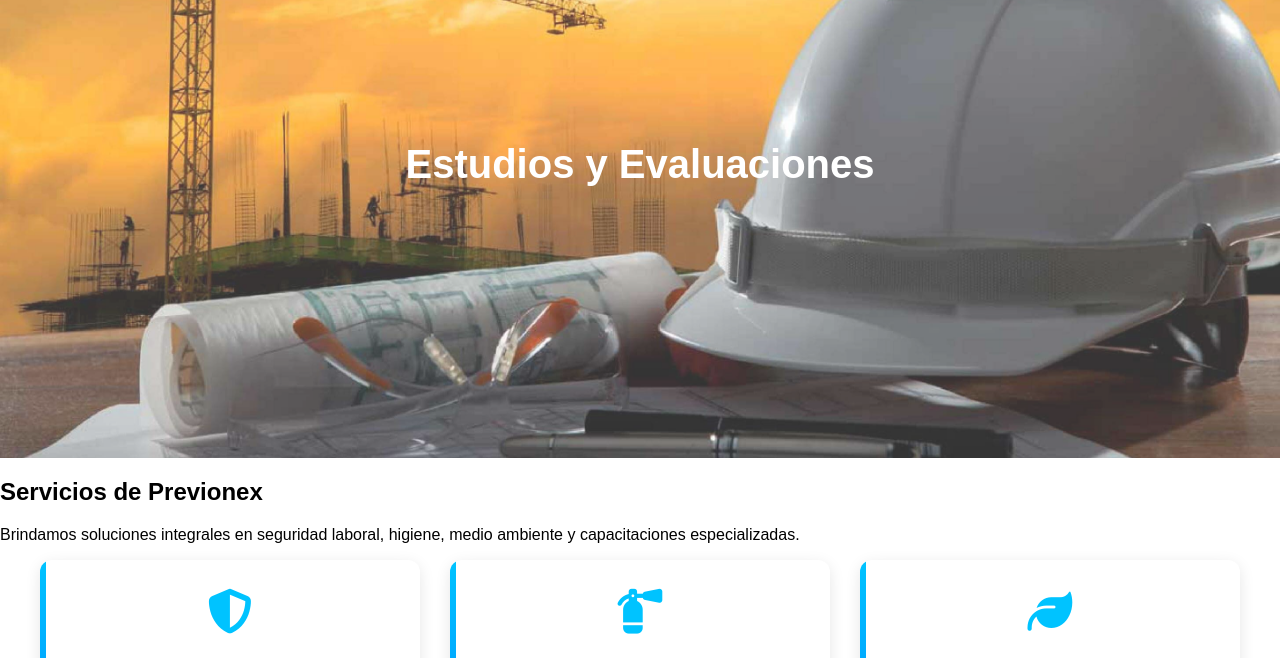
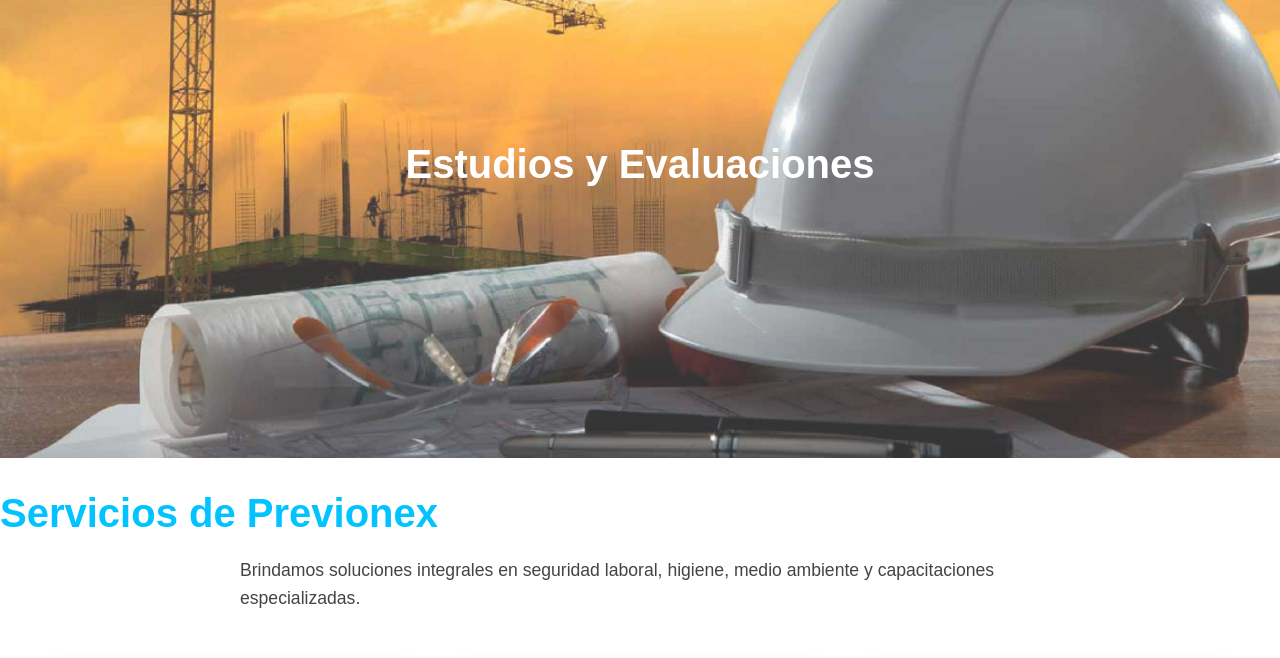
Before and after one commit to Nahuel00-ME/Previonex, a plain HTML site: page Page/servicios.html in a window 1280 px wide. Shown: the part 142-800 px from the top of the page. Drawn offline with Linux system fonts and the light colour scheme; a script that the page names is missing.

```diff
--- a/Page/servicios.html
+++ b/Page/servicios.html
@@ -56,8 +56,8 @@
     </div>
 
     <section class="servicios-page">
-      <h2>Servicios de Previonex</h2>
-      <p>Brindamos soluciones integrales en seguridad laboral, higiene, medio ambiente y capacitaciones especializadas.</p>
+      <h2 class="section__title">Servicios de Previonex</h2>
+      <p class="section__intro">Brindamos soluciones integrales en seguridad laboral, higiene, medio ambiente y capacitaciones especializadas.</p>
       <div class="cards-grid">
         <div class="card">
           <i class="fas fa-shield-alt card__icon"></i>
```
